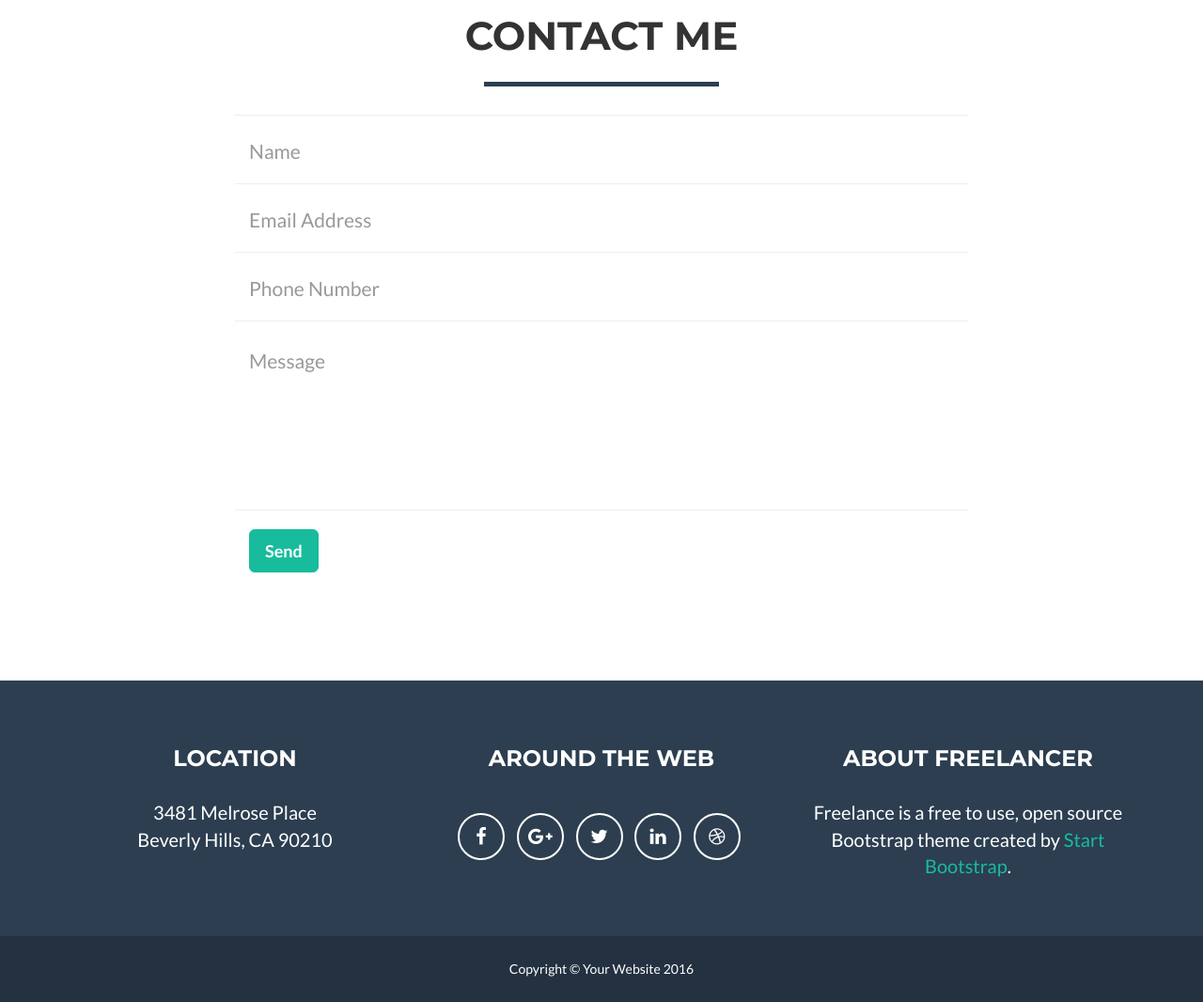
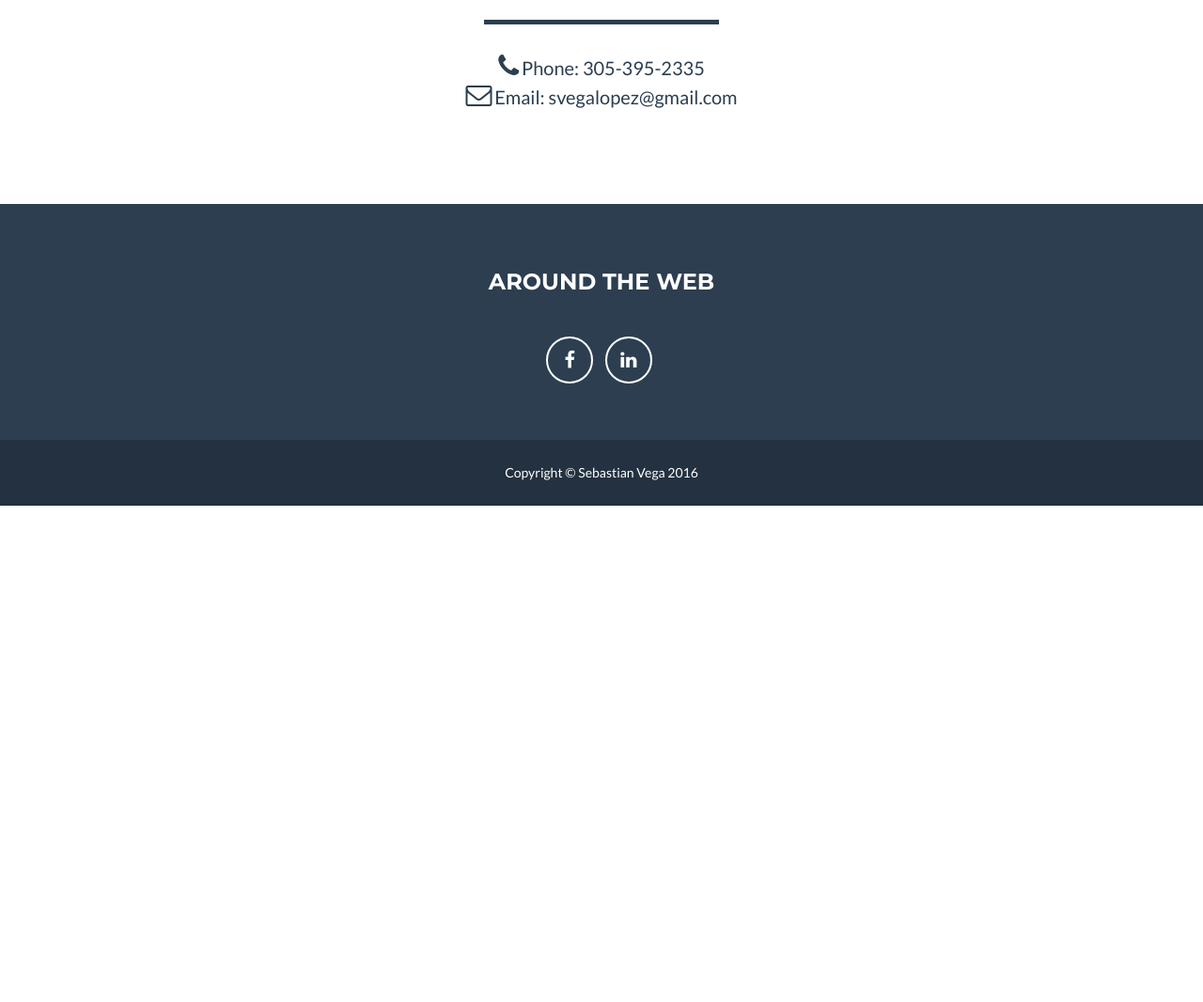
Before and after one commit to npmcdn-to-unpkg-bot/svegalopez.github.io, a website: page index.html in a window 1280 px wide. Shown: the part 2000-3066 px from the top of the page at 94% size. After the commit the page ends 2538 px from the top, so only its background shows below. Drawn offline with nearby package versions, Linux system fonts and the light colour scheme.

Commit message:
added links to social media

```diff
--- a/css/freelancer.css
+++ b/css/freelancer.css
@@ -3,6 +3,12 @@
  * Copyright 2013-2016 Start Bootstrap
  * Licensed under MIT (https://github.com/BlackrockDigital/startbootstrap/blob/gh-pages/LICENSE)
  */
+
+/*#page-link{
+  color: white;
+}*/
+
+
 body {
   font-family: 'Lato', 'Helvetica Neue', Helvetica, Arial, sans-serif;
   overflow-x: hidden;
--- a/index.html
+++ b/index.html
@@ -142,16 +142,16 @@
             </div>
             <div class="row">
                 <div class="col-lg-4 col-lg-offset-2">
-                    <p>Freelancer is a free bootstrap theme created by Start Bootstrap. The download includes the complete source files including HTML, CSS, and JavaScript as well as optional LESS stylesheets for easy customization.</p>
+                    <p>I am a web developer based in Miami FL. My specialties are: Ruby on Rails, JavaScript, jQuery, AJAX, Responsive Web Design with Bootstrap or Materialize. I am also currently learning the Meteor framework and React JS.</p>
                 </div>
                 <div class="col-lg-4">
-                    <p>Whether you're a student looking to showcase your work, a professional looking to attract clients, or a graphic artist looking to share your projects, this template is the perfect starting point!</p>
+                    <p>I am constantly learning and trying to improve my skills. If you want to collaborate with me in any way please do not hesitate to <a href="#contact" style="color:#2C3E50">contact me.</a> You can visit my <a id="page-link" href="https://github.com/svegalopez" style="color:#2C3E50">Github Profile</a> to see what I have been up to lately.</p>
                 </div>
-                <div class="col-lg-8 col-lg-offset-2 text-center">
+                <!-- <div class="col-lg-8 col-lg-offset-2 text-center">
                     <a href="#" class="btn btn-lg btn-outline">
                         <i class="fa fa-download"></i> Download Theme
                     </a>
-                </div>
+                </div> -->
             </div>
         </div>
     </section>
@@ -167,45 +167,12 @@
             </div>
             <div class="row">
                 <div class="col-lg-8 col-lg-offset-2">
-                    <!-- To configure the contact form email address, go to mail/contact_me.php and update the email address in the PHP file on line 19. -->
-                    <!-- The form should work on most web servers, but if the form is not working you may need to configure your web server differently. -->
-                    <form name="sentMessage" id="contactForm" novalidate>
-                        <div class="row control-group">
-                            <div class="form-group col-xs-12 floating-label-form-group controls">
-                                <label>Name</label>
-                                <input type="text" class="form-control" placeholder="Name" id="name" required data-validation-required-message="Please enter your name.">
-                                <p class="help-block text-danger"></p>
-                            </div>
-                        </div>
-                        <div class="row control-group">
-                            <div class="form-group col-xs-12 floating-label-form-group controls">
-                                <label>Email Address</label>
-                                <input type="email" class="form-control" placeholder="Email Address" id="email" required data-validation-required-message="Please enter your email address.">
-                                <p class="help-block text-danger"></p>
-                            </div>
-                        </div>
-                        <div class="row control-group">
-                            <div class="form-group col-xs-12 floating-label-form-group controls">
-                                <label>Phone Number</label>
-                                <input type="tel" class="form-control" placeholder="Phone Number" id="phone" required data-validation-required-message="Please enter your phone number.">
-                                <p class="help-block text-danger"></p>
-                            </div>
-                        </div>
-                        <div class="row control-group">
-                            <div class="form-group col-xs-12 floating-label-form-group controls">
-                                <label>Message</label>
-                                <textarea rows="5" class="form-control" placeholder="Message" id="message" required data-validation-required-message="Please enter a message."></textarea>
-                                <p class="help-block text-danger"></p>
-                            </div>
-                        </div>
-                        <br>
-                        <div id="success"></div>
-                        <div class="row">
-                            <div class="form-group col-xs-12">
-                                <button type="submit" class="btn btn-success btn-lg">Send</button>
-                            </div>
-                        </div>
-                    </form>
+                <center>
+                    <i class="fa fa-phone fa-2x" aria-hidden="true" style="color:#2C3E50"></i>
+                    <p style="display:inline; color:#2C3E50"> Phone: 305-395-2335 </p><br>
+                    <i class="fa fa-envelope-o fa-2x" aria-hidden="true" style="color:#2C3E50"></i>
+                    <p style="display:inline; color:#2C3E50"> Email: svegalopez@gmail.com </p>
+                </center>
                 </div>
             </div>
         </div>
@@ -217,33 +184,33 @@
             <div class="container">
                 <div class="row">
                     <div class="footer-col col-md-4">
-                        <h3>Location</h3>
+                        <!-- <h3>Location</h3>
                         <p>3481 Melrose Place
-                            <br>Beverly Hills, CA 90210</p>
+                            <br>Beverly Hills, CA 90210</p> -->
                     </div>
                     <div class="footer-col col-md-4">
                         <h3>Around the Web</h3>
                         <ul class="list-inline">
                             <li>
-                                <a href="#" class="btn-social btn-outline"><i class="fa fa-fw fa-facebook"></i></a>
+                                <a href="https://www.facebook.com/sebastian.v.lopez.96" target="_blank" class="btn-social btn-outline"><i class="fa fa-fw fa-facebook"></i></a>
                             </li>
+                            <!-- <li>
+                                <a href="#" class="btn-social btn-outline"><i class="fa fa-fw fa-google-plus"></i></a>
+                            </li> -->
+                            <!-- <li>
+                                <a href="#" class="btn-social btn-outline"><i class="fa fa-fw fa-twitter"></i></a>
+                            </li> -->
                             <li>
-                                <a href="#" class="btn-social btn-outline"><i class="fa fa-fw fa-google-plus"></i></a>
+                                <a href="https://www.linkedin.com/in/svegalopez" target="_blank" class="btn-social btn-outline"><i class="fa fa-fw fa-linkedin"></i></a>
                             </li>
-                            <li>
-                                <a href="#" class="btn-social btn-outline"><i class="fa fa-fw fa-twitter"></i></a>
-                            </li>
-                            <li>
-                                <a href="#" class="btn-social btn-outline"><i class="fa fa-fw fa-linkedin"></i></a>
-                            </li>
-                            <li>
+                            <!-- <li>
                                 <a href="#" class="btn-social btn-outline"><i class="fa fa-fw fa-dribbble"></i></a>
-                            </li>
+                            </li> -->
                         </ul>
                     </div>
                     <div class="footer-col col-md-4">
-                        <h3>About Freelancer</h3>
-                        <p>Freelance is a free to use, open source Bootstrap theme created by <a href="http://startbootstrap.com">Start Bootstrap</a>.</p>
+                        <!-- <h3>About Freelancer</h3>
+                        <p>Freelance is a free to use, open source Bootstrap theme created by <a href="http://startbootstrap.com">Start Bootstrap</a>.</p> -->
                     </div>
                 </div>
             </div>
@@ -252,7 +219,7 @@
             <div class="container">
                 <div class="row">
                     <div class="col-lg-12">
-                        Copyright &copy; Your Website 2016
+                        Copyright &copy; Sebastian Vega 2016
                     </div>
                 </div>
             </div>
```
